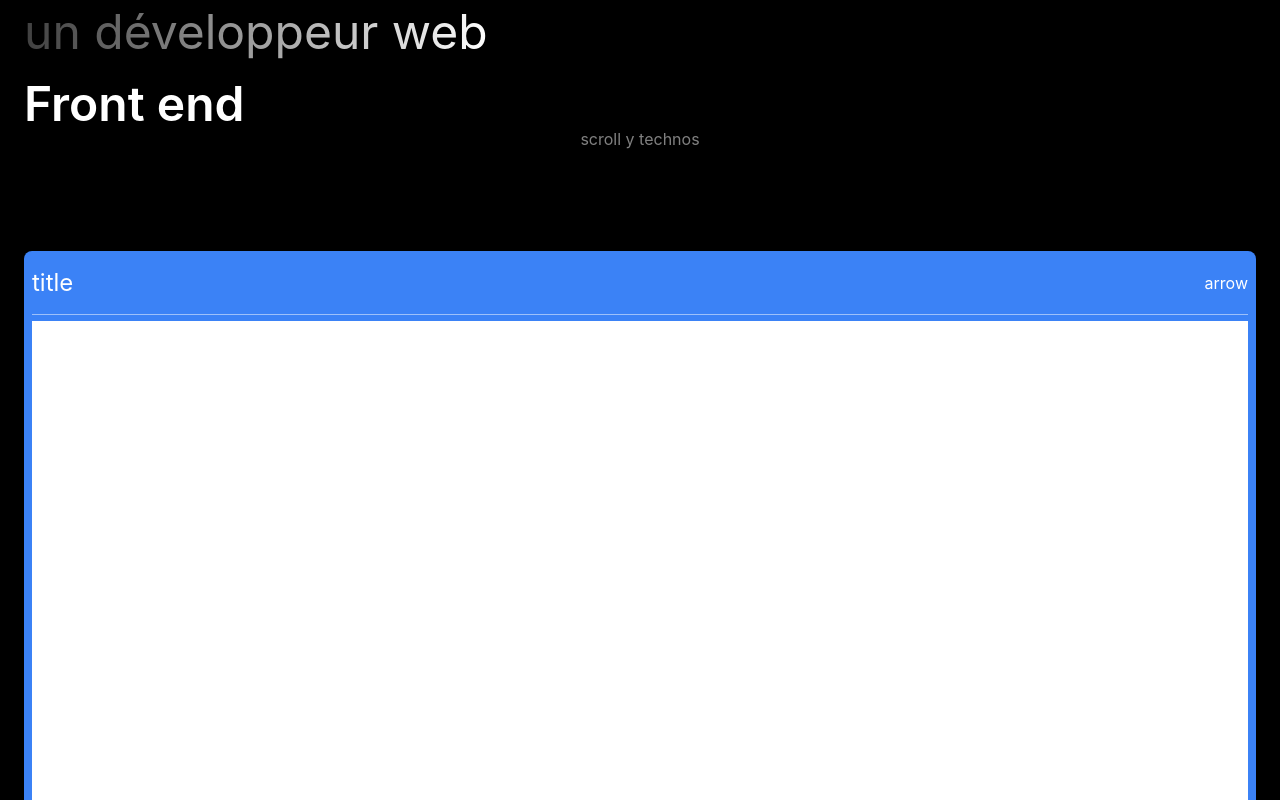
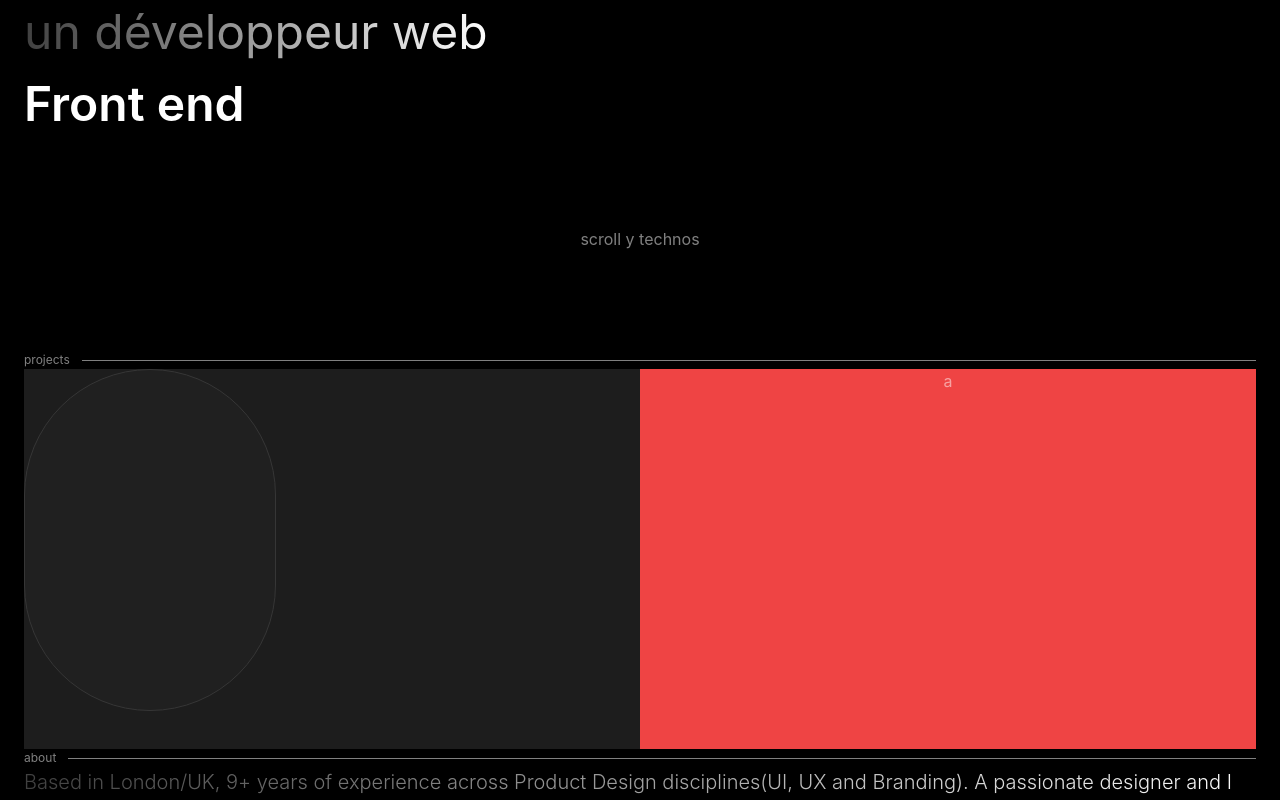
Before and after one commit to FierensDev/portfolio, a React (Create React App) app: page / in a window 1280 px wide. Shown: the part 260-1060 px from the top of the page. Built offline with nearby package versions, Linux system fonts and the light colour scheme; the HTML template or start-up script is replaced by a standard one.

Commit message:
remove projetCard

```diff
--- a/src/App.css
+++ b/src/App.css
@@ -171,3 +171,9 @@
 /* @media (prefers-reduced-motion: no-preference){
 
 } */
+
+.card-glass-effect{
+  border: 1px solid #363636;
+  border-radius: 10rem;
+  background-color: rgba(39, 39, 39, .32);
+}
--- a/src/App.tsx
+++ b/src/App.tsx
@@ -55,6 +55,7 @@ function App() {
         <div className='h-[100px]'></div>
 
         <div className='text-deuns-l md:text-deuns-xl text-left '>
+          {/* Animer le gradient -> metal */}
           {/* <div className='bg-gradient-to-r from-gradient-black-71 absolute inset-0'></div> */}
           <p className='gradient-black-70 w-fit'>Je suis Denis,</p>
           <p className='gradient-black-70 w-fit'>un développeur web</p>
@@ -64,10 +65,10 @@ function App() {
           </div>
         </div>
 
+        <div className='h-[100px]'></div>
         <div>scroll y technos</div>
-
         <div className='h-[100px]'></div>
-
+{/*
         <div className=''>
           <div className='h-[calc(100vh)] sticky top-[75px]'>
             <ProjectCard background="bg-blue-500"/>
@@ -77,6 +78,23 @@ function App() {
           </div>
           <div className='h-[calc(100vh)] sticky top-[75px]'>
             <ProjectCard background="bg-red-500"/>
+          </div>
+        </div> */}
+        <div>
+          <div className='flex place-items-center'>
+            <p className='pr-3 text-deuns-xs'>projects</p>
+            <div className='h-[1px] w-full bg-custom-gray'></div>
+          </div>
+
+          <div className='grid grid-cols-[1fr,1fr]'>
+            <div className='bg-[#1D1D1D] w-full h-full'>
+
+              <div className='w-[280px] h-[380px]'>
+                <div className="w-[90%] h-[90%] z-10 card-glass-effect"></div>
+              </div>
+
+            </div>
+            <div className='bg-red-500 w-full h-full'>a</div>
           </div>
         </div>
 
```
